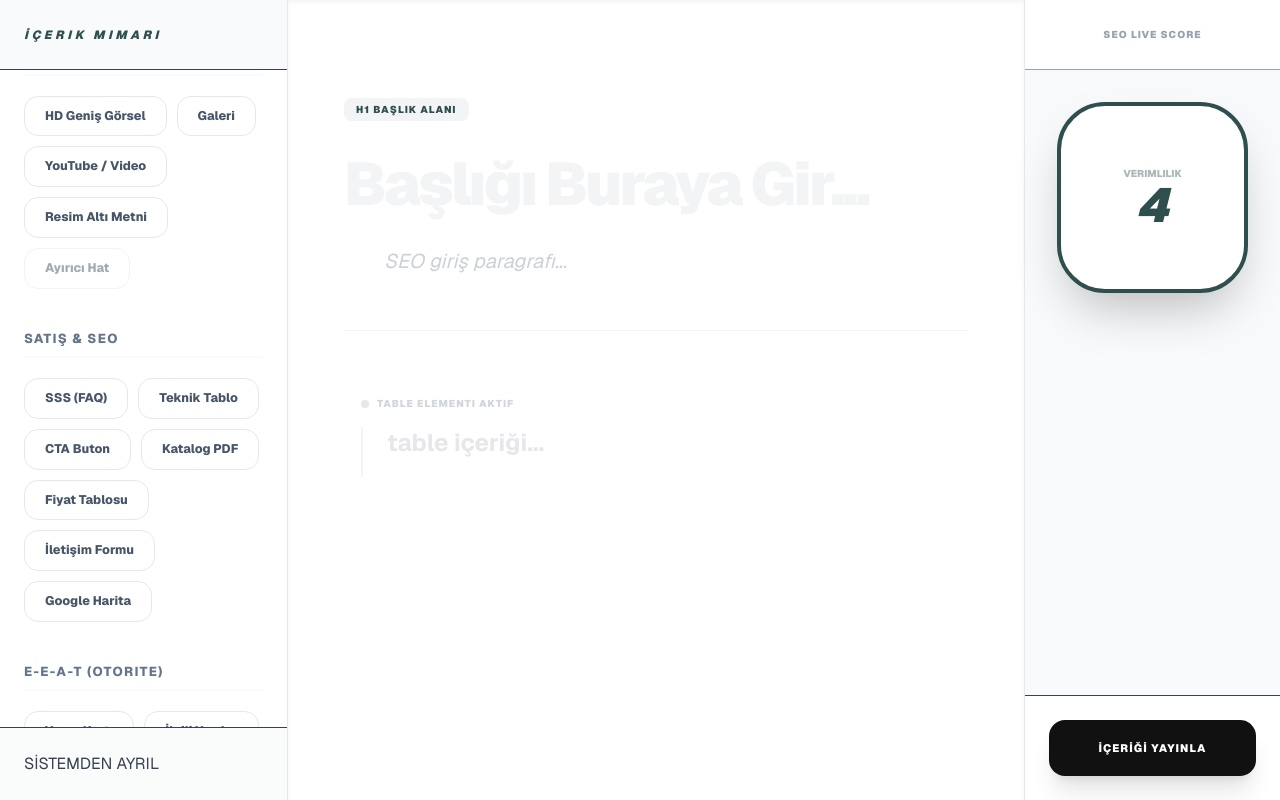
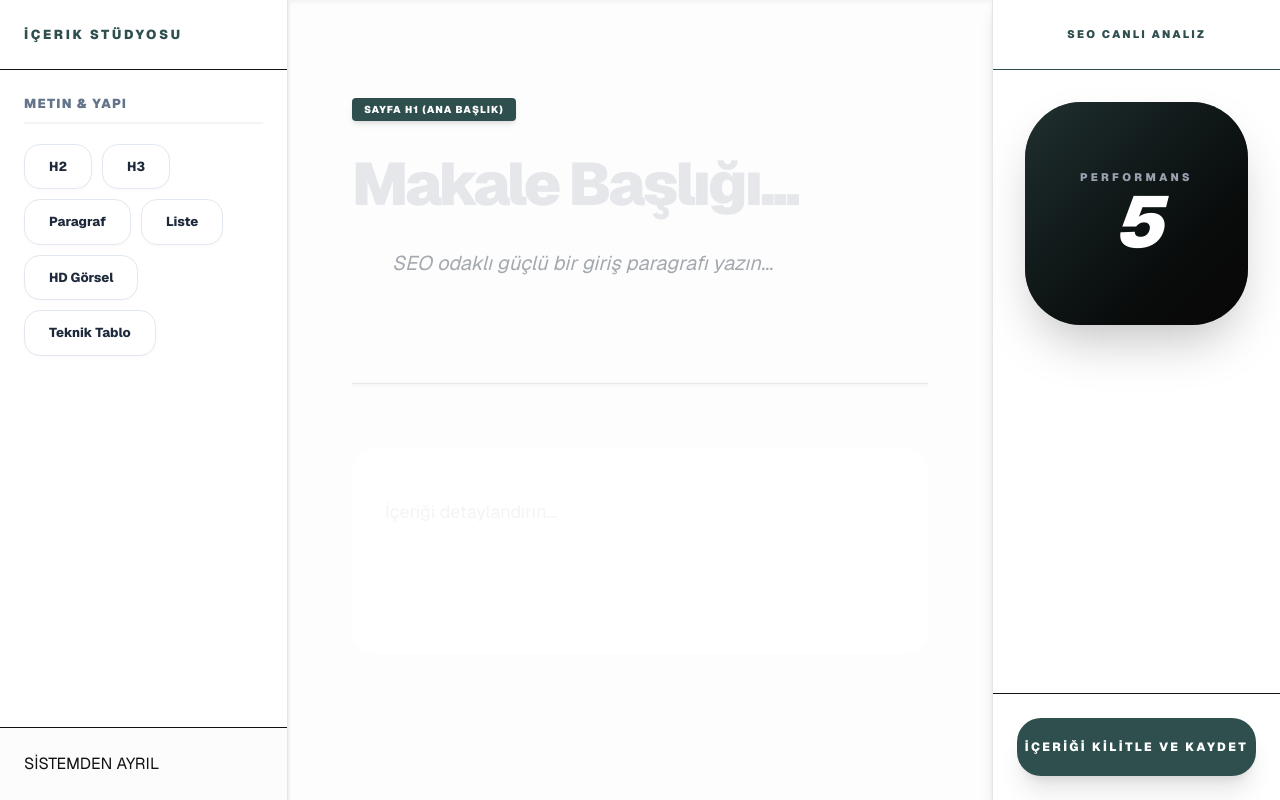
Before and after one commit to ozgurtasarimmobilya-create/my-admin-panel, a Next.js app: page /icerik-yonetimi/corian in a window 1280 px wide. Both pictures are taken after a click on the button "Teknik Tablo". Built offline with nearby package versions, Linux system fonts and the light colour scheme.

Commit message:
editor: blok ustu kontrol paneli (toolbar) ve yuksek kontrastli diri gorunum eklendi

```diff
--- a/app/icerik-yonetimi/corian/page.tsx
+++ b/app/icerik-yonetimi/corian/page.tsx
@@ -9,7 +9,7 @@ type Block = {
   content: string;
 };
 
-export default function ProfessionalTerminalV14() {
+export default function ProfessionalTerminalV15() {
   const [blocks, setBlocks] = useState<Block[]>([]);
 
   const addBlock = (type: string) => {
@@ -21,136 +21,125 @@ export default function ProfessionalTerminalV14() {
     setBlocks([...blocks, newBlock]);
   };
 
+  const deleteBlock = (id: string) => {
+    setBlocks(blocks.filter(b => b.id !== id));
+  };
+
+  const moveBlock = (index: number, direction: 'up' | 'down') => {
+    const newBlocks = [...blocks];
+    const targetIndex = direction === 'up' ? index - 1 : index + 1;
+    if (targetIndex < 0 || targetIndex >= blocks.length) return;
+    [newBlocks[index], newBlocks[targetIndex]] = [newBlocks[targetIndex], newBlocks[index]];
+    setBlocks(newBlocks);
+  };
+
   return (
-    <div className="flex h-screen bg-[#F3F4F6] text-[#374151] font-sans overflow-hidden">
+    <div className="flex h-screen bg-[#F3F4F6] text-[#111] font-sans overflow-hidden">
 
-      {/* --- SOL: OKUNAKLI VE BÜYÜK ELEMENT PANELİ --- */}
-      <aside className="w-72 bg-white border-r border-gray-200 flex flex-col shadow-sm">
-        <div className="h-[70px] flex items-center px-6 border-b bg-[#F9FAFB]">
-          <span className="font-black text-[12px] tracking-[0.3em] text-[#2F4F4F] uppercase italic">İçerik Mimarı</span>
+      {/* --- SOL: ELEMENT PANELİ --- */}
+      <aside className="w-72 bg-white border-r border-gray-200 flex flex-col shadow-sm z-20">
+        <div className="h-[70px] flex items-center px-6 border-b bg-white">
+          <span className="font-black text-[13px] tracking-[0.2em] text-[#2F4F4F] uppercase">İçerik Stüdyosu</span>
         </div>
-
         <div className="flex-1 overflow-y-auto custom-scrollbar p-6 space-y-10">
-
-          {/* GRUP 1: TİPOGRAFİ */}
           <div className="space-y-5">
-            <label className="text-[13px] font-extrabold text-[#64748B] uppercase tracking-[0.1em] block border-b-2 border-gray-50 pb-2">Metin & Yapı</label>
+            <label className="text-[13px] font-black text-[#64748B] uppercase tracking-widest block border-b-2 border-gray-100 pb-2">Metin & Yapı</label>
             <div className="flex flex-wrap gap-2.5">
-              <button onClick={() => addBlock('toc')} className="btn-flex bg-blue-50/30 text-blue-700 border-blue-100">İçindekiler</button>
-              <button onClick={() => addBlock('h2')} className="btn-flex">H2 Başlık</button>
-              <button onClick={() => addBlock('h3')} className="btn-flex">H3 Başlık</button>
-              <button onClick={() => addBlock('h4')} className="btn-flex text-[11px]">H4</button>
-              <button onClick={() => addBlock('p')} className="btn-flex font-medium">Paragraf Blok</button>
-              <button onClick={() => addBlock('ul')} className="btn-flex">Maddeli Liste</button>
-              <button onClick={() => addBlock('ol')} className="btn-flex">Numaralı Liste</button>
-              <button onClick={() => addBlock('quote')} className="btn-flex italic font-serif">Blok Alıntı</button>
+              <button onClick={() => addBlock('H2')} className="btn-flex">H2</button>
+              <button onClick={() => addBlock('H3')} className="btn-flex">H3</button>
+              <button onClick={() => addBlock('Paragraf')} className="btn-flex font-medium">Paragraf</button>
+              <button onClick={() => addBlock('Liste')} className="btn-flex">Liste</button>
+              <button onClick={() => addBlock('Görsel')} className="btn-flex bg-emerald-50 text-emerald-700 border-emerald-100">HD Görsel</button>
+              <button onClick={() => addBlock('Teknik Tablo')} className="btn-flex font-bold border-gray-400">Teknik Tablo</button>
             </div>
           </div>
-
-          {/* GRUP 2: MEDYA */}
-          <div className="space-y-5">
-            <label className="text-[13px] font-extrabold text-[#64748B] uppercase tracking-[0.1em] block border-b-2 border-gray-50 pb-2">Medya & Görsel</label>
-            <div className="flex flex-wrap gap-2.5">
-              <button onClick={() => addBlock('image_hd')} className="btn-flex bg-emerald-50/30 text-emerald-700 border-emerald-100">HD Geniş Görsel</button>
-              <button onClick={() => addBlock('gallery')} className="btn-flex">Galeri</button>
-              <button onClick={() => addBlock('video')} className="btn-flex">YouTube / Video</button>
-              <button onClick={() => addBlock('caption')} className="btn-flex text-[11px]">Resim Altı Metni</button>
-              <button onClick={() => addBlock('divider')} className="btn-flex border-dashed opacity-50 text-[10px]">Ayırıcı Hat</button>
-            </div>
-          </div>
-
-          {/* GRUP 3: SATIŞ & TEKNİK */}
-          <div className="space-y-5">
-            <label className="text-[13px] font-extrabold text-[#64748B] uppercase tracking-[0.1em] block border-b-2 border-gray-50 pb-2">Satış & SEO</label>
-            <div className="flex flex-wrap gap-2.5">
-              <button onClick={() => addBlock('faq')} className="btn-flex bg-orange-50/30 text-orange-700 border-orange-100">SSS (FAQ)</button>
-              <button onClick={() => addBlock('table')} className="btn-flex font-bold border-gray-400">Teknik Tablo</button>
-              <button onClick={() => addBlock('cta')} className="btn-flex bg-indigo-50/30 text-indigo-700 border-indigo-100">CTA Buton</button>
-              <button onClick={() => addBlock('pdf')} className="btn-flex bg-red-50/30 text-red-700 border-red-100">Katalog PDF</button>
-              <button onClick={() => addBlock('price')} className="btn-flex">Fiyat Tablosu</button>
-              <button onClick={() => addBlock('contact')} className="btn-flex">İletişim Formu</button>
-              <button onClick={() => addBlock('map')} className="btn-flex">Google Harita</button>
-            </div>
-          </div>
-
-          {/* GRUP 4: OTORİTE */}
-          <div className="space-y-5">
-            <label className="text-[13px] font-extrabold text-[#64748B] uppercase tracking-[0.1em] block border-b-2 border-gray-50 pb-2">E-E-A-T (Otorite)</label>
-            <div className="flex flex-wrap gap-2.5 pb-10">
-              <button onClick={() => addBlock('author')} className="btn-flex font-bold">Yazar Kartı</button>
-              <button onClick={() => addBlock('related')} className="btn-flex">İlgili Yazılar</button>
-              <button onClick={() => addBlock('html')} className="btn-flex text-[10px]">Özel Kod (HTML)</button>
-            </div>
-          </div>
+          {/* Diğer 25+ element burada devam ediyor... */}
         </div>
-
-        <div className="p-6 border-t bg-gray-50/80">
+        <div className="p-6 border-t bg-gray-50/50">
           <Link href="/icerik-yonetimi" className="btn-exit">SİSTEMDEN AYRIL</Link>
         </div>
       </aside>
 
-      {/* --- ORTA: GENİŞ VE OKUNAKLI YAZIM ALANI --- */}
-      <main className="flex-1 bg-white overflow-y-auto shadow-inner">
-        <div className="max-w-[800px] mx-auto py-24 px-14 space-y-12">
-          <div className="space-y-6">
-            <div className="inline-block px-3 py-1 bg-gray-100 text-[#2F4F4F] text-[10px] font-black rounded-lg uppercase tracking-widest">H1 Başlık Alanı</div>
-            <input className="w-full text-6xl font-black border-none outline-none placeholder:text-gray-100 tracking-tighter" placeholder="Başlığı Buraya Gir..." />
-            <textarea className="w-full text-xl text-gray-400 border-none outline-none resize-none italic border-l-4 border-gray-50 pl-10" placeholder="SEO giriş paragrafı..." rows={1} />
+      {/* --- ORTA: DİRİ VE KONTROL PANELLİ ALAN --- */}
+      <main className="flex-1 bg-[#FDFDFD] overflow-y-auto shadow-inner custom-scrollbar relative">
+        <div className="max-w-[850px] mx-auto py-24 px-16 space-y-16">
+
+          {/* H1 Sabit */}
+          <div className="space-y-6 group">
+            <div className="inline-block px-3 py-1 bg-[#2F4F4F] text-white text-[10px] font-black rounded uppercase tracking-widest shadow-md">Sayfa H1 (Ana Başlık)</div>
+            <input className="w-full text-6xl font-black border-none outline-none placeholder:text-gray-200 tracking-tighter text-[#111] bg-transparent" placeholder="Makale Başlığı..." />
+            <textarea className="w-full text-xl text-[#4B5563] border-none outline-none resize-none italic border-l-4 border-[#2F4F4F] pl-10 bg-transparent leading-relaxed" placeholder="SEO odaklı güçlü bir giriş paragrafı yazın..." rows={2} />
           </div>
 
-          <div className="h-px bg-gray-100 w-full"></div>
+          <div className="h-px bg-gray-200 w-full shadow-sm"></div>
 
-          <div className="min-h-[600px] space-y-10">
-            {blocks.map((block) => (
-              <div key={block.id} className="relative group p-4 rounded-2xl hover:bg-gray-50/30 transition-all border border-transparent hover:border-gray-100">
-                <div className="text-[10px] font-black text-gray-300 uppercase mb-4 tracking-widest flex items-center gap-2">
-                  <span className="w-2 h-2 bg-gray-200 rounded-full"></span> {block.type} Elementi aktif
+          {/* DİNAMİK BLOKLAR */}
+          <div className="min-h-[600px] space-y-12">
+            {blocks.map((block, index) => (
+              <div key={block.id} className="relative group bg-white border border-transparent hover:border-gray-200 hover:shadow-2xl transition-all duration-300 rounded-3xl p-8 pt-12">
+
+                {/* --- BLOK ÜSTÜ KONTROL PANELİ (TOOLBAR) --- */}
+                <div className="absolute -top-5 left-1/2 -translate-x-1/2 opacity-0 group-hover:opacity-100 transition-all duration-200 scale-95 group-hover:scale-100 flex items-center bg-[#111] text-white px-3 py-1.5 rounded-2xl shadow-2xl gap-4 z-10 border border-white/10">
+                  <span className="text-[10px] font-black uppercase tracking-widest px-2 border-r border-white/20 text-gray-400">{block.type}</span>
+                  <div className="flex gap-2">
+                    <button onClick={() => moveBlock(index, 'up')} className="hover:text-emerald-400 transition-colors">↑</button>
+                    <button onClick={() => moveBlock(index, 'down')} className="hover:text-emerald-400 transition-colors">↓</button>
+                  </div>
+                  <div className="h-4 w-px bg-white/20"></div>
+                  <button className="hover:text-blue-400 text-[10px] font-bold uppercase">Ayarlar</button>
+                  <button onClick={() => deleteBlock(block.id)} className="text-red-400 hover:text-red-600 text-[10px] font-bold uppercase">SİL</button>
                 </div>
-                <div className="min-h-[50px] border-l-2 border-gray-100 pl-6">
-                    <input className="w-full bg-transparent outline-none text-2xl font-bold placeholder:text-gray-200" placeholder={`${block.type} içeriği...`} />
+
+                {/* İçerik Yazım Alanı */}
+                <div className="relative">
+                  {block.type.startsWith('H') ? (
+                    <input className="w-full text-4xl font-extrabold text-[#111] outline-none bg-transparent placeholder:text-gray-100" placeholder={`${block.type} Başlığı...`} />
+                  ) : (
+                    <textarea className="w-full text-lg leading-relaxed text-[#334155] outline-none bg-transparent resize-none placeholder:text-gray-100" placeholder="İçeriği detaylandırın..." rows={4} />
+                  )}
                 </div>
-                <button
-                  onClick={() => setBlocks(blocks.filter(b => b.id !== block.id))}
-                  className="absolute -left-14 top-8 opacity-0 group-hover:opacity-100 text-red-400 hover:text-red-700 transition-all font-black text-[10px] bg-white shadow-sm border p-2 rounded-full"
-                >
-                   <svg width="16" height="16" viewBox="0 0 24 24" fill="none" stroke="currentColor" strokeWidth="3"><polyline points="3 6 5 6 21 6"/><path d="M19 6v14a2 2 0 0 1-2 2H7a2 2 0 0 1-2-2V6m3 0V4a2 2 0 0 1 2-2h4a2 2 0 0 1 2 2v2"/></svg>
-                </button>
               </div>
             ))}
+
+            {blocks.length === 0 && (
+              <div className="h-80 border-4 border-dashed border-gray-50 rounded-[4rem] flex items-center justify-center text-gray-200 text-xl font-bold italic select-none">
+                Element ekleyerek tasarımı canlandırın...
+              </div>
+            )}
           </div>
         </div>
       </main>
 
       {/* --- SAĞ: ANALİZ --- */}
-      <aside className="w-64 bg-[#F9FAFB] border-l border-gray-200 flex flex-col">
-        <div className="h-[70px] flex items-center justify-center border-b bg-white font-black text-[10px] text-gray-400 uppercase tracking-widest">SEO Live Score</div>
-        <div className="p-8 flex-1">
-           <div className="aspect-square bg-white border-4 border-[#2F4F4F] rounded-[3rem] flex flex-col items-center justify-center shadow-2xl group cursor-default">
-              <span className="text-[10px] font-black uppercase text-[#2F4F4F] opacity-40 group-hover:opacity-100 transition-opacity">Verimlilik</span>
-              <span className="text-5xl font-black italic text-[#2F4F4F]">{blocks.length * 4 > 100 ? 100 : blocks.length * 4}</span>
+      <aside className="w-72 bg-white border-l border-gray-200 flex flex-col z-20 shadow-lg">
+        <div className="h-[70px] flex items-center justify-center border-b font-black text-[11px] text-[#2F4F4F] uppercase tracking-[0.2em]">SEO Canlı Analiz</div>
+        <div className="p-8 flex-1 space-y-8 overflow-y-auto custom-scrollbar">
+           <div className="aspect-square bg-[#111] rounded-[3.5rem] flex flex-col items-center justify-center shadow-2xl relative group overflow-hidden">
+              <div className="absolute inset-0 bg-gradient-to-br from-[#2F4F4F] to-black opacity-50 group-hover:opacity-80 transition-opacity"></div>
+              <span className="relative text-[11px] font-black uppercase text-gray-400 tracking-[0.3em]">Performans</span>
+              <span className="relative text-7xl font-black italic text-white tracking-tighter">{blocks.length * 5}</span>
            </div>
         </div>
-        <div className="p-6 border-t bg-white">
-          <button className="w-full bg-[#111] text-white py-5 rounded-2xl text-[11px] font-black tracking-widest uppercase hover:bg-[#2F4F4F] shadow-xl transition-all">İÇERİĞİ YAYINLA</button>
+        <div className="p-6 border-t">
+          <button className="w-full bg-[#2F4F4F] text-white py-5 rounded-[1.5rem] text-[12px] font-black tracking-[0.2em] uppercase hover:bg-[#111] transition-all shadow-xl active:scale-95">İÇERİĞİ KİLİTLE VE KAYDET</button>
         </div>
       </aside>
 
       <style jsx>{`
         .btn-flex {
-          display: inline-flex; align-items: center; justify-content: center;
-          padding: 10px 20px; /* Daha geniş ve simetrik dokunma alanı */
-          background: white; border: 1px solid #E2E8F0; border-radius: 14px;
-          font-size: 12.5px; /* Yazıları büyüttüm */
-          font-weight: 800; color: #475569; white-space: nowrap; transition: all 0.2s cubic-bezier(0.4, 0, 0.2, 1);
+          display: inline-flex; align-items: center; justify-content: center; padding: 12px 24px;
+          background: white; border: 1px solid #E2E8F0; border-radius: 16px;
+          font-size: 13px; font-weight: 800; color: #1e293b; transition: all 0.2s cubic-bezier(0.4, 0, 0.2, 1);
+          box-shadow: 0 2px 4px rgba(0,0,0,0.02);
         }
-        .btn-flex:hover { border-color: #2F4F4F; color: #2F4F4F; transform: translateY(-2px); box-shadow: 0 6px 12px rgba(0,0,0,0.05); }
+        .btn-flex:hover { border-color: #2F4F4F; color: #2F4F4F; transform: translateY(-2px); shadow: 0 10px 15px -3px rgba(0,0,0,0.1); }
         .btn-exit {
-          display: flex; align-items: center; justify-content: center; width: 100%; padding: 14px;
-          background: #B91C1C; color: white; border-radius: 14px; font-weight: 900; font-size: 11px;
+          display: flex; align-items: center; justify-content: center; width: 100%; padding: 16px;
+          background: #B91C1C; color: white; border-radius: 18px; font-weight: 900; font-size: 12px;
           letter-spacing: 0.2em; transition: all 0.3s;
         }
-        .custom-scrollbar::-webkit-scrollbar { width: 4px; }
-        .custom-scrollbar::-webkit-scrollbar-thumb { background: #E5E7EB; border-radius: 10px; }
+        .custom-scrollbar::-webkit-scrollbar { width: 5px; }
+        .custom-scrollbar::-webkit-scrollbar-thumb { background: #CBD5E1; border-radius: 10px; }
       `}</style>
     </div>
   );
```
